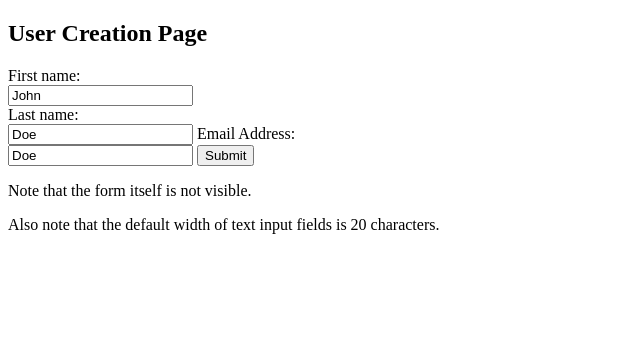
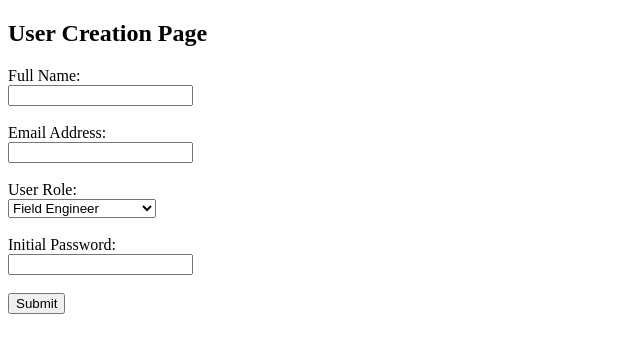
Before and after one commit to savageadam04/Final-Year-Project, a plain HTML site: page frontend/AccountRegistration.html in a window 1280 px wide. Shown: the whole page, without its empty margins (0-640 px from the left). Drawn offline with Linux system fonts and the light colour scheme.

Commit message:
Registration page created, role selection drop down.

```diff
--- a/docs/Links for Final Year Project.txt
+++ b/docs/Links for Final Year Project.txt
@@ -18,3 +18,5 @@ https://expressjs.com/en/guide/routing/
 
 HTML Form
 https://www.w3schools.com/html/html_forms.asp
+HTML Drop Down
+https://www.geeksforgeeks.org/html/html-dropdown/
--- a/frontend/AccountRegistration.html
+++ b/frontend/AccountRegistration.html
@@ -5,18 +5,27 @@
 <h2>User Creation Page</h2>
 
 <form>
-  <label for="fname">First name:</label><br>
-  <input type="text" id="fname" name="fname" value="John"><br>
-  <label for="lname">Last name:</label><br>
-  <input type="text" id="lname" name="lname" value="Doe">
-  <label for="lname">Email Address:</label><br>
-  <input type="text" id="lname" name="email" value="Doe">
-  <input type="submit" value="Submit">
+  <label for="fullname">Full Name:</label><br>
+  <input type="text" id="fullname" name="fullname"><br><br>
+
+  <label for="email">Email Address:</label><br>
+  <input type="text" id="email" name="email" ><br><br>
+
+  <label for="role">User Role:</label><br>
+  <select>
+        <option value="Field Engineer" selected>Field Engineer</option>
+        <option value="Workshop Manager">Workshop Manager</option>
+        <option value="Service Co-Ordinator">Service Co-Ordinator</option>
+        <option value="Support Staff">Support Staff</option>
+    </select><br><br>
+
+  <label for="pwd">Initial Password:</label><br>
+  <input type="password" id="pwd" name="pwd"><br><br>
+
 </form>
 
-<p>Note that the form itself is not visible.</p>
+ <input type="submit" value="Submit">
 
-<p>Also note that the default width of text input fields is 20 characters.</p>
-
+</form>
 </body>
 </html>
```
